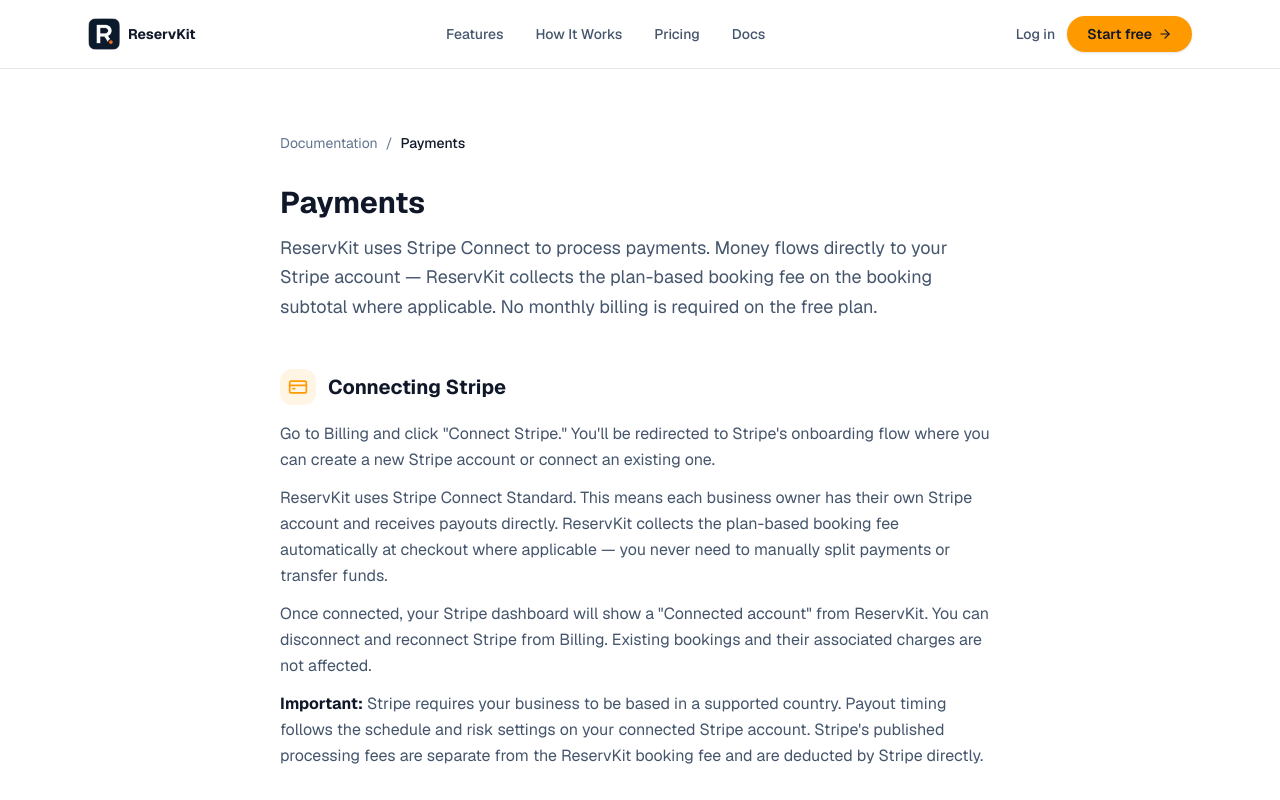
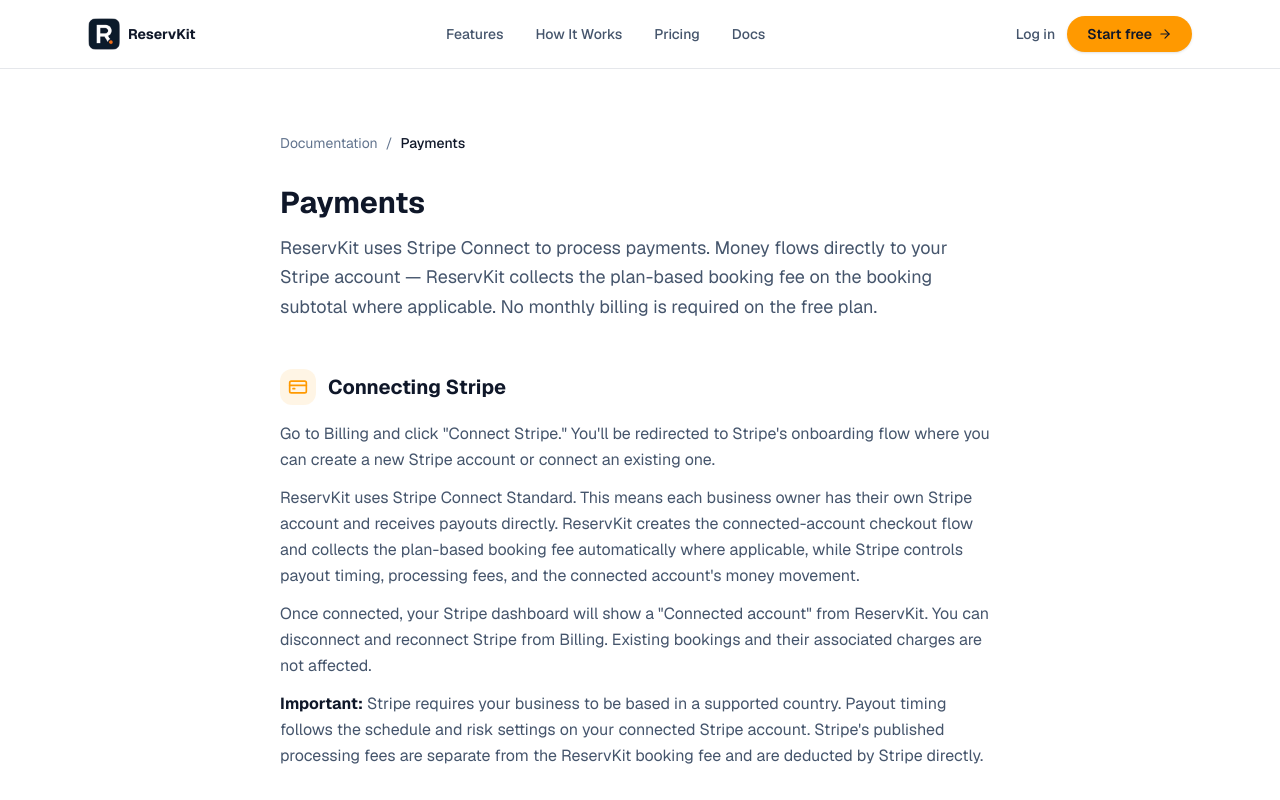
Before and after one commit to Cortana-Ops/reservkit-landing, a Next.js app: page /docs/payments in a window 1280 px wide. Shown: the top 800 px of the page. Built offline with nearby package versions, Linux system fonts and the light colour scheme.

Commit message:
Soften Stripe Connect money movement claim

```diff
--- a/app/docs/payments/page.tsx
+++ b/app/docs/payments/page.tsx
@@ -75,8 +75,9 @@
               </p>
               <p>
                 ReservKit uses Stripe Connect Standard. This means each business owner has their own Stripe account
-                and receives payouts directly. ReservKit collects the plan-based booking fee automatically at checkout
-                where applicable — you never need to manually split payments or transfer funds.
+                and receives payouts directly. ReservKit creates the connected-account checkout flow and collects the
+                plan-based booking fee automatically where applicable, while Stripe controls payout timing,
+                processing fees, and the connected account&apos;s money movement.
               </p>
               <p>
                 Once connected, your Stripe dashboard will show a &quot;Connected account&quot; from ReservKit. You can
--- a/scripts/check-content.mjs
+++ b/scripts/check-content.mjs
@@ -155,6 +155,7 @@
   "The discount is applied to the total before the booking fee is calculated",
   "booking fee behind the scenes",
   "Tips are treated as operator revenue",
+  "you never need to manually split payments or transfer funds",
   "Enterprise: custom monthly pricing, custom volume, and annual minimum",
   "We share data only with:",
 ];
@@ -240,6 +241,7 @@
   { file: "app/docs/payments/page.tsx", text: "plan-based booking fee" },
   { file: "app/docs/payments/page.tsx", text: "customer tips are not marked up" },
   { file: "app/docs/payments/page.tsx", text: "Stripe&apos;s published processing fees" },
+  { file: "app/docs/payments/page.tsx", text: "Stripe controls payout timing" },
   { file: "app/lib/marketing.ts", text: "Stripe’s published processing fees apply separately" },
   { file: "app/docs/payments/page.tsx", text: "refundable damage deposit" },
   { file: "app/docs/payments/page.tsx", text: "released deposits still need the actual money movement handled in Stripe" },
--- a/scripts/check-live.mjs
+++ b/scripts/check-live.mjs
@@ -22,6 +22,7 @@
   "/docs/payments": [
     "booking subtotal collected at checkout",
     "plan-based booking fee",
+    "Stripe controls payout timing",
     "Use the cancellation flow",
     "customer tips are not marked up",
     "Stripe",
@@ -67,6 +68,7 @@
   "each completed booking transaction according to the active plan",
   "booking fee behind the scenes",
   "Tips are treated as operator revenue",
+  "you never need to manually split payments or transfer funds",
   "then marked released or charged from Booking Detail after the activity",
   "releases capacity on full refunds",
   "Waiver compliance at a glance",
```
Also changed, not shown: 2 other files (tests, documents, lock files or other folders).
